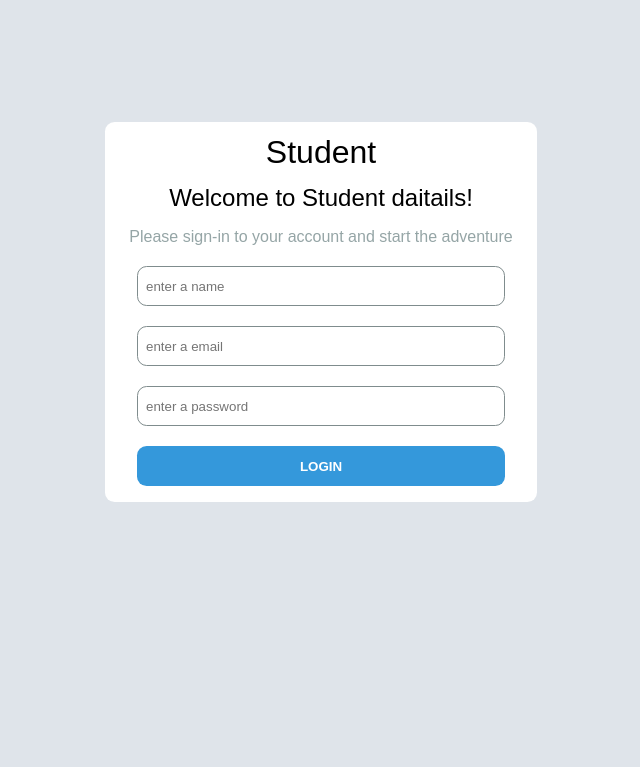
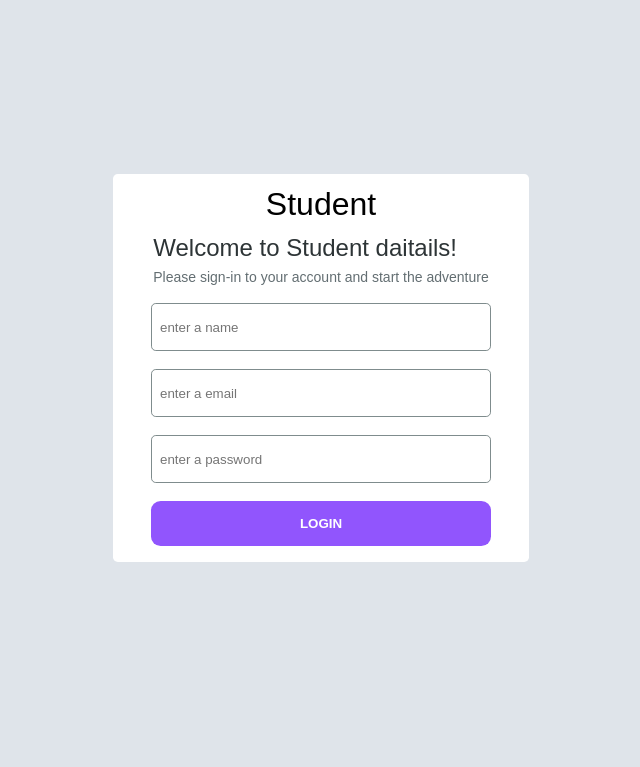
Before and after one commit to dilipsuthar60/crud_php, a PHP site: page /login.php in a window 1280 px wide. Shown: the top 767 px of the page, without its empty margins (319-959 px from the left). Run offline with PHP 8.4, Linux system fonts and the light colour scheme.

Commit message:
login page styling

```diff
--- a/login.php
+++ b/login.php
@@ -31,6 +31,11 @@ if (isset($_POST["login"])) {
     <meta name="viewport" content="width=device-width, initial-scale=1.0">
     <link rel="stylesheet" href="style.css">
     <title>Document</title>
+    <style>
+        body {
+            margin: 0;
+        }
+    </style>
 </head>
 
 <body>
@@ -41,16 +46,18 @@ if (isset($_POST["login"])) {
                 echo '<div class="error">Invalid  Useremail and Password</div>';
             ?>
             <h1>Student</h1>
-            <h2>Welcome to Student daitails!</h2>
-            <p class="login-p">Please sign-in to your account and start the adventure</p>
-            <div>
+            <div class="sub-heading">
+                <h2>Welcome to Student daitails!</h2>
+                <p>Please sign-in to your account and start the adventure</p>
+            </div>
+            <div class="login">
                 <input placeholder="enter a name" type="text" id="name" name="name" value="<?php echo $loginname ?>" />
             </div>
-            <div>
+            <div class="login">
                 <input placeholder="enter a email" type="email" id="email" name="email"
                     value="<?php echo $loginemail; ?>" />
             </div>
-            <div>
+            <div class="login">
                 <input placeholder="enter a password" type="password" id="password" name="password" />
             </div>
             <button class="login-btn" type="login" name="login">LOGIN</button>
--- a/style.css
+++ b/style.css
@@ -143,8 +143,8 @@ a {
   font-size: 1rem;
 }
 .contanier {
-  height: 70vh;
-  width: 100vh;
+  height: 100vh;
+  width: 100%;
   display: flex;
   justify-content: center;
   align-items: center;
@@ -155,10 +155,19 @@ a {
   flex-direction: column;
   align-items: center;
   text-align: center;
-  gap: 20px;
-  border-radius: 0.6rem;
-  width: 27rem;
-  padding: 1rem;
+  gap: 18px;
+  border-radius: 0.3rem;
+  padding: 1rem ;
+  width: 26rem;
+}
+.sub-heading {
+  text-align: left;
+  color: #2d3436;
+}
+.sub-heading p {
+  font-size: 14px;
+  margin-top: 0.7rem;
+  color: #636e72;
 }
 .login-container h1,
 h2 {
@@ -168,18 +177,36 @@ h2 {
 .login-p {
   color: #95a5a6;
 }
+.login {
+  width: 100%;
+  max-width: 340px;
+}
+.login :focus{
+  border: 2px solid #9155fd;
+}
 .login-container input {
-  width: 23rem;
+  width: 100%;
   border: none;
-  height: 2.5rem;
+  height: 3rem;
   padding: 0.5rem;
-  border-radius: 0.6rem;
+  border-radius: 0.3rem;
   border: 1px solid #7f8c8d;
 }
+.login-forget {
+  width: 100%;
+  text-align: right;
+  cursor: pointer;
+}
+.login-forget span{
+  color: #9155fd;
+  font-weight: 500;
+  text-decoration: underline;
+}
 .login-btn {
-  width: 23rem;
-  height: 2.5rem;
-  background-color: #3498db;
+  width: 100%;
+  max-width: 340px;
+  height: 2.8rem;
+  background-color: #9155fd;
   border: none;
   border-radius: 0.6rem;
   cursor: pointer;
```
